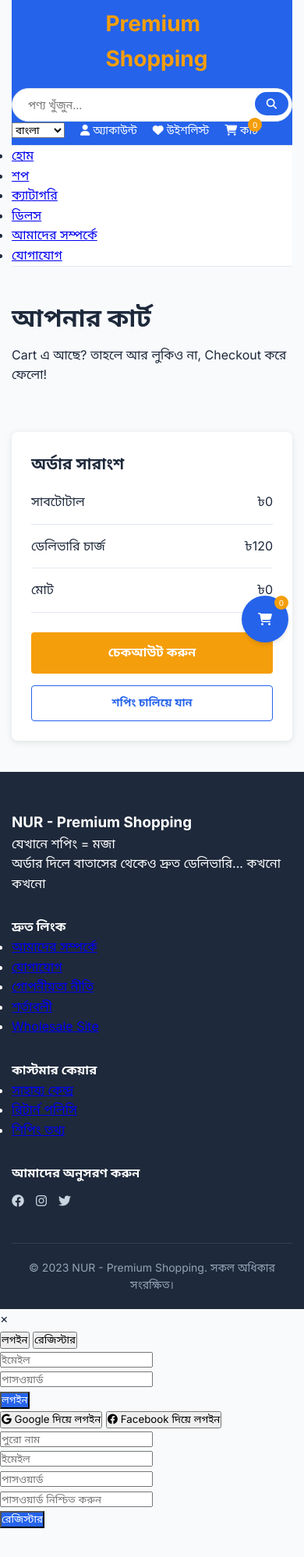
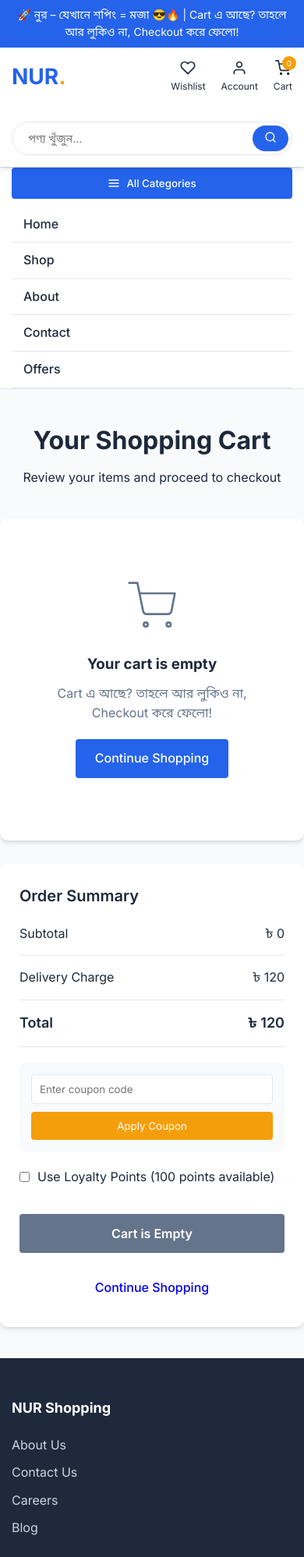
Before and after one commit to siam6988/nur_shop, a plain HTML site: page cart.html in a window 390 px wide. Shown: the top 1997 px of the page at 78% size. Before the commit the page ends 1961 px from the top, so only its background shows below. Drawn offline with Linux system fonts and the light colour scheme.

Commit message:
Update cart.html

```diff
--- a/cart.html
+++ b/cart.html
@@ -3,135 +3,83 @@
 <head>
     <meta charset="UTF-8">
     <meta name="viewport" content="width=device-width, initial-scale=1.0">
-    <title>কার্ট - NUR Premium Shopping</title>
+    <title>Shopping Cart - NUR Premium Shopping</title>
     <link rel="stylesheet" href="assets/css/style.css">
-    <link href="https://fonts.googleapis.com/css2?family=Inter:wght@300;400;500;600;700&family=Noto+Sans+Bengali:wght@300;400;500;600;700&display=swap" rel="stylesheet">
-    <link rel="stylesheet" href="https://cdnjs.cloudflare.com/ajax/libs/font-awesome/6.4.0/css/all.min.css">
+    <link href="https://fonts.googleapis.com/css2?family=Inter:wght@300;400;500;600;700&display=swap" rel="stylesheet">
+    <link href="https://fonts.googleapis.com/css2?family=Noto+Sans+Bengali:wght@300;400;500;600;700&display=swap" rel="stylesheet">
     <style>
-        .cart-section {
+        .cart-page {
             padding: 40px 0;
-            min-height: 60vh;
-        }
-
-        .cart-container {
-            display: grid;
-            grid-template-columns: 1fr 400px;
-            gap: 30px;
-            align-items: start;
         }
 
         .cart-header {
-            margin-bottom: 30px;
+            text-align: center;
+            margin-bottom: 40px;
         }
 
         .cart-header h1 {
             font-size: 32px;
-            color: var(--text);
+            color: var(--text-dark);
             margin-bottom: 10px;
         }
 
-        /* Empty Cart */
-        .empty-cart {
-            text-align: center;
-            padding: 60px 20px;
-            display: none;
+        .cart-content {
+            display: grid;
+            grid-template-columns: 2fr 1fr;
+            gap: 30px;
         }
 
-        .empty-cart i {
-            font-size: 80px;
-            color: var(--text-light);
-            margin-bottom: 20px;
-        }
-
-        .empty-cart h2 {
-            font-size: 24px;
-            color: var(--text);
-            margin-bottom: 10px;
-        }
-
-        .empty-cart p {
-            color: var(--text-light);
-            margin-bottom: 30px;
-        }
-
-        /* Cart Items */
         .cart-items {
             background: white;
-            border-radius: 8px;
-            box-shadow: 0 2px 10px rgba(0,0,0,0.1);
-            overflow: hidden;
+            border-radius: 10px;
+            padding: 20px;
+            box-shadow: var(--shadow);
         }
 
         .cart-item {
             display: grid;
-            grid-template-columns: 100px 1fr auto auto;
-            gap: 20px;
-            padding: 20px;
+            grid-template-columns: 100px 1fr auto auto auto;
+            gap: 15px;
+            align-items: center;
+            padding: 20px 0;
             border-bottom: 1px solid var(--border);
-            align-items: center;
         }
 
         .cart-item:last-child {
             border-bottom: none;
         }
 
-        .cart-item-image {
-            width: 100px;
-            height: 100px;
+        .item-image img {
+            width: 80px;
+            height: 80px;
+            object-fit: cover;
             border-radius: 8px;
-            overflow: hidden;
-            background: #f8fafc;
-            display: flex;
-            align-items: center;
-            justify-content: center;
         }
 
-        .cart-item-image i {
-            font-size: 24px;
-            color: var(--text-light);
+        .item-details h3 {
+            font-size: 16px;
+            margin-bottom: 5px;
+            color: var(--text-dark);
         }
 
-        .cart-item-details {
-            flex: 1;
+        .item-variant {
+            font-size: 14px;
+            color: var(--text-light);
+            margin-bottom: 5px;
         }
 
-        .cart-item-title {
-            font-size: 16px;
+        .item-price {
             font-weight: 600;
-            margin-bottom: 8px;
-            color: var(--text);
-        }
-
-        .cart-item-price {
-            font-size: 18px;
-            font-weight: 700;
-            color: var(--primary);
-            margin-bottom: 10px;
-        }
-
-        .cart-item-actions {
-            display: flex;
-            gap: 15px;
-        }
-
-        .btn-remove, .btn-wishlist {
-            background: none;
-            border: none;
-            color: var(--text-light);
-            cursor: pointer;
-            font-size: 14px;
-            transition: color 0.3s;
-        }
-
-        .btn-remove:hover {
-            color: var(--danger);
-        }
-
-        .btn-wishlist:hover {
             color: var(--primary);
         }
 
-        .cart-item-quantity {
+        .free-shipping {
+            color: var(--success);
+            font-size: 12px;
+            font-weight: 500;
+        }
+
+        .item-quantity {
             display: flex;
             align-items: center;
             gap: 10px;
@@ -147,43 +95,64 @@
             display: flex;
             align-items: center;
             justify-content: center;
-            transition: all 0.3s;
-        }
-
-        .quantity-btn:hover {
-            background: var(--primary);
-            color: white;
-            border-color: var(--primary);
         }
 
         .quantity {
-            min-width: 40px;
+            min-width: 30px;
             text-align: center;
-            font-weight: 600;
+            font-weight: 500;
         }
 
-        .cart-item-total {
-            font-size: 18px;
-            font-weight: 700;
-            color: var(--text);
-            min-width: 100px;
+        .item-total {
+            font-weight: 600;
+            color: var(--text-dark);
+            min-width: 80px;
             text-align: right;
         }
 
-        /* Cart Summary */
+        .remove-item {
+            background: none;
+            border: none;
+            color: var(--danger);
+            cursor: pointer;
+            padding: 5px;
+        }
+
+        .empty-cart {
+            text-align: center;
+            padding: 60px 20px;
+        }
+
+        .empty-cart svg {
+            color: var(--text-light);
+            margin-bottom: 20px;
+        }
+
+        .empty-cart h3 {
+            margin-bottom: 10px;
+            color: var(--text-dark);
+        }
+
+        .empty-cart p {
+            color: var(--text-light);
+            margin-bottom: 20px;
+        }
+
         .cart-summary {
             background: white;
-            border-radius: 8px;
-            box-shadow: 0 2px 10px rgba(0,0,0,0.1);
+            border-radius: 10px;
             padding: 25px;
+            box-shadow: var(--shadow);
+            height: fit-content;
             position: sticky;
             top: 100px;
         }
 
-        .cart-summary h2 {
+        .summary-title {
             font-size: 20px;
+            font-weight: 600;
             margin-bottom: 20px;
-            color: var(--text);
+            color: var(--text-dark);
         }
 
         .summary-row {
@@ -194,287 +163,280 @@
             border-bottom: 1px solid var(--border);
         }
 
-        .summary-row:last-child {
-            border-bottom: none;
-            font-weight: 700;
+        .summary-total {
             font-size: 18px;
+            font-weight: 600;
+            color: var(--text-dark);
         }
 
-        .summary-actions {
-            margin-top: 25px;
+        .coupon-section {
+            margin: 20px 0;
+            padding: 15px;
+            background: #f8fafc;
+            border-radius: 8px;
         }
 
-        .btn-checkout {
+        .coupon-input {
+            width: 100%;
+            padding: 10px;
+            border: 1px solid var(--border);
+            border-radius: 4px;
+            margin-bottom: 10px;
+        }
+
+        .apply-coupon {
+            width: 100%;
+            padding: 10px;
+            background: var(--accent);
+            color: white;
+            border: none;
+            border-radius: 4px;
+            cursor: pointer;
+        }
+
+        .points-section {
+            margin: 15px 0;
+        }
+
+        .use-points {
+            display: flex;
+            align-items: center;
+            gap: 10px;
+        }
+
+        .checkout-btn {
             width: 100%;
             padding: 15px;
-            background: var(--accent);
+            background: var(--primary);
             color: white;
             border: none;
             border-radius: 4px;
             font-size: 16px;
             font-weight: 600;
             cursor: pointer;
-            transition: background 0.3s;
-            margin-bottom: 15px;
+            margin-top: 20px;
         }
 
-        .btn-checkout:hover {
-            background: #e69008;
+        .checkout-btn:disabled {
+            background: var(--text-light);
+            cursor: not-allowed;
         }
 
-        .btn-continue {
-            width: 100%;
-            padding: 12px;
-            background: transparent;
-            color: var(--primary);
-            border: 1px solid var(--primary);
-            border-radius: 4px;
-            font-size: 14px;
-            font-weight: 600;
-            cursor: pointer;
-            transition: all 0.3s;
+        .continue-shopping {
+            text-align: center;
+            margin-top: 20px;
         }
 
-        .btn-continue:hover {
-            background: var(--primary);
-            color: white;
-        }
-
-        /* Responsive */
-        @media (max-width: 992px) {
-            .cart-container {
+        @media (max-width: 768px) {
+            .cart-content {
                 grid-template-columns: 1fr;
             }
 
-            .cart-summary {
-                position: static;
-            }
-        }
-
-        @media (max-width: 768px) {
             .cart-item {
                 grid-template-columns: 80px 1fr;
-                gap: 15px;
+                gap: 10px;
             }
 
-            .cart-item-quantity, .cart-item-total {
+            .item-quantity, .item-total, .remove-item {
                 grid-column: 1 / -1;
                 justify-self: start;
                 margin-top: 10px;
             }
 
-            .cart-item-total {
-                justify-self: end;
-                margin-top: 0;
+            .item-quantity {
+                order: 1;
             }
 
-            .cart-item-image {
-                width: 80px;
-                height: 80px;
+            .item-total {
+                order: 2;
+                margin-left: auto;
+            }
+
+            .remove-item {
+                order: 3;
             }
         }
     </style>
 </head>
 <body>
-    <!-- Header -->
-    <header class="header">
+    <!-- Header (Same as index.html) -->
+    <div class="header-top">
         <div class="container">
-            <div class="header-top">
-                <div class="logo" onclick="window.location.href='index.html'">
-                    <h1>NUR</h1>
-                    <span>Premium Shopping</span>
+            <div class="header-promo">
+                🚀 নুর – যেখানে শপিং = মজা 😎🔥 | Cart এ আছে? তাহলে আর লুকিও না, Checkout করে ফেলো!
+            </div>
+        </div>
+    </div>
+
+    <header>
+        <div class="header-main">
+            <div class="container">
+                <a href="index.html" class="logo">NUR<span>.</span></a>
+
+                <div class="search-bar">
+                    <input type="text" placeholder="পণ্য খুঁজুন...">
+                    <button>
+                        <svg xmlns="http://www.w3.org/2000/svg" width="16" height="16" viewBox="0 0 24 24" fill="none" stroke="currentColor" stroke-width="2" stroke-linecap="round" stroke-linejoin="round">
+                            <circle cx="11" cy="11" r="8"></circle>
+                            <line x1="21" y1="21" x2="16.65" y2="16.65"></line>
+                        </svg>
+                    </button>
                 </div>
-                <div class="search-bar">
-                    <input type="text" placeholder="পণ্য খুঁজুন..." id="searchInput">
-                    <button onclick="performSearch()"><i class="fas fa-search"></i></button>
-                </div>
+
                 <div class="header-actions">
-                    <div class="language-switch">
-                        <select id="languageSelect">
-                            <option value="bn" selected>বাংলা</option>
-                            <option value="en">English</option>
-                        </select>
-                    </div>
-                    <div class="action-item" onclick="toggleAuthModal()">
-                        <i class="fas fa-user"></i>
-                        <span>অ্যাকাউন্ট</span>
-                    </div>
-                    <div class="action-item" onclick="window.location.href='wishlist.html'">
-                        <i class="fas fa-heart"></i>
-                        <span>উইশলিস্ট</span>
-                    </div>
-                    <div class="action-item cart-icon" onclick="window.location.href='cart.html'">
-                        <i class="fas fa-shopping-cart"></i>
-                        <span>কার্ট</span>
-                        <span class="cart-count">0</span>
-                    </div>
+                    <a href="wishlist.html" class="header-action">
+                        <svg xmlns="http://www.w3.org/2000/svg" width="20" height="20" viewBox="0 0 24 24" fill="none" stroke="currentColor" stroke-width="2" stroke-linecap="round" stroke-linejoin="round">
+                            <path d="M20.84 4.61a5.5 5.5 0 0 0-7.78 0L12 5.67l-1.06-1.06a5.5 5.5 0 0 0-7.78 7.78l1.06 1.06L12 21.23l7.78-7.78 1.06-1.06a5.5 5.5 0 0 0 0-7.78z"></path>
+                        </svg>
+                        Wishlist
+                    </a>
+
+                    <a href="auth.html" class="header-action">
+                        <svg xmlns="http://www.w3.org/2000/svg" width="20" height="20" viewBox="0 0 24 24" fill="none" stroke="currentColor" stroke-width="2" stroke-linecap="round" stroke-linejoin="round">
+                            <path d="M20 21v-2a4 4 0 0 0-4-4H8a4 4 0 0 0-4 4v2"></path>
+                            <circle cx="12" cy="7" r="4"></circle>
+                        </svg>
+                        Account
+                    </a>
+
+                    <a href="cart.html" class="header-action cart-icon">
+                        <svg xmlns="http://www.w3.org/2000/svg" width="20" height="20" viewBox="0 0 24 24" fill="none" stroke="currentColor" stroke-width="2" stroke-linecap="round" stroke-linejoin="round">
+                            <circle cx="9" cy="21" r="1"></circle>
+                            <circle cx="20" cy="21" r="1"></circle>
+                            <path d="M1 1h4l2.68 13.39a2 2 0 0 0 2 1.61h9.72a2 2 0 0 0 2-1.61L23 6H6"></path>
+                        </svg>
+                        Cart
+                        <div class="cart-count">0</div>
+                    </a>
                 </div>
             </div>
-            <nav class="navbar">
-                <ul>
-                    <li><a href="index.html">হোম</a></li>
-                    <li><a href="shop.html">শপ</a></li>
-                    <li><a href="categories.html">ক্যাটাগরি</a></li>
-                    <li><a href="deals.html">ডিলস</a></li>
-                    <li><a href="about.html">আমাদের সম্পর্কে</a></li>
-                    <li><a href="contact.html">যোগাযোগ</a></li>
-                </ul>
-            </nav>
         </div>
     </header>
 
-    <!-- Cart Section -->
-    <section class="cart-section">
-        <div class="container">
-            <div class="cart-header">
-                <h1>আপনার কার্ট</h1>
-                <p>Cart এ আছে? তাহলে আর লুকিও না, Checkout করে ফেলো!</p>
+    <nav>
+        <div class="container nav-container">
+            <div class="categories">
+                <button class="categories-btn">
+                    <svg xmlns="http://www.w3.org/2000/svg" width="16" height="16" viewBox="0 0 24 24" fill="none" stroke="currentColor" stroke-width="2" stroke-linecap="round" stroke-linejoin="round">
+                        <line x1="3" y1="12" x2="21" y2="12"></line>
+                        <line x1="3" y1="6" x2="21" y2="6"></line>
+                        <line x1="3" y1="18" x2="21" y2="18"></line>
+                    </svg>
+                    All Categories
+                </button>
             </div>
 
-            <!-- Empty Cart -->
-            <div id="emptyCart" class="empty-cart">
-                <i class="fas fa-shopping-cart"></i>
-                <h2>আপনার কার্ট খালি</h2>
-                <p>কার্টে পণ্য যোগ করুন এবং ডিল উপভোগ করুন</p>
-                <a href="shop.html" class="btn-primary">শপিং চালিয়ে যান</a>
+            <ul class="nav-links">
+                <li><a href="index.html">Home</a></li>
+                <li><a href="shop.html">Shop</a></li>
+                <li><a href="about.html">About</a></li>
+                <li><a href="contact.html">Contact</a></li>
+                <li><a href="offers.html">Offers</a></li>
+            </ul>
+        </div>
+    </nav>
+
+    <!-- Cart Content -->
+    <div class="container cart-page">
+        <div class="cart-header">
+            <h1>Your Shopping Cart</h1>
+            <p>Review your items and proceed to checkout</p>
+        </div>
+
+        <div class="cart-content">
+            <div class="cart-items" id="cart-items">
+                <!-- Cart items will be loaded by JavaScript -->
             </div>
 
-            <!-- Cart Content -->
-            <div id="cartContent" class="cart-container">
-                <!-- Cart Items -->
-                <div class="cart-items">
-                    <div id="cartItems">
-                        <!-- Cart items will be loaded here -->
-                    </div>
+            <div class="cart-summary">
+                <h3 class="summary-title">Order Summary</h3>
+
+                <div class="summary-row">
+                    <span>Subtotal</span>
+                    <span id="cart-subtotal">৳ 0</span>
                 </div>
 
-                <!-- Cart Summary -->
-                <div class="cart-summary">
-                    <h2>অর্ডার সারাংশ</h2>
-                    <div class="summary-row">
-                        <span>সাবটোটাল</span>
-                        <span id="subtotal">৳0</span>
-                    </div>
-                    <div class="summary-row">
-                        <span>ডেলিভারি চার্জ</span>
-                        <span id="shipping">৳120</span>
-                    </div>
-                    <div class="summary-row">
-                        <span>মোট</span>
-                        <span id="total">৳0</span>
-                    </div>
-                    <div class="summary-actions">
-                        <button id="checkoutBtn" class="btn-checkout">চেকআউট করুন</button>
-                        <button id="continueShopping" class="btn-continue">শপিং চালিয়ে যান</button>
-                    </div>
+                <div class="summary-row">
+                    <span>Delivery Charge</span>
+                    <span id="cart-delivery">৳ 120</span>
+                </div>
+
+                <div class="summary-row summary-total">
+                    <span>Total</span>
+                    <span id="cart-total">৳ 120</span>
+                </div>
+
+                <div class="coupon-section">
+                    <input type="text" class="coupon-input" placeholder="Enter coupon code">
+                    <button class="apply-coupon">Apply Coupon</button>
+                </div>
+
+                <div class="points-section">
+                    <label class="use-points">
+                        <input type="checkbox" class="use-points">
+                        <span>Use Loyalty Points (100 points available)</span>
+                    </label>
+                </div>
+
+                <button class="checkout-btn" id="checkout-btn">Proceed to Checkout</button>
+
+                <div class="continue-shopping">
+                    <a href="shop.html" class="btn btn-outline">Continue Shopping</a>
                 </div>
             </div>
         </div>
-    </section>
+    </div>
 
-    <!-- Footer -->
-    <footer class="footer">
+    <!-- Footer (Same as index.html) -->
+    <footer>
         <div class="container">
             <div class="footer-content">
-                <div class="footer-section">
-                    <h3>NUR - Premium Shopping</h3>
-                    <p>যেখানে শপিং = মজা</p>
-                    <p>অর্ডার দিলে বাতাসের থেকেও দ্রুত ডেলিভারি... কখনো কখনো</p>
-                </div>
-                <div class="footer-section">
-                    <h4>দ্রুত লিংক</h4>
-                    <ul>
-                        <li><a href="about.html">আমাদের সম্পর্কে</a></li>
-                        <li><a href="contact.html">যোগাযোগ</a></li>
-                        <li><a href="privacy.html">গোপনীয়তা নীতি</a></li>
-                        <li><a href="terms.html">শর্তাবলী</a></li>
-                        <li><a href="#" target="_blank">Wholesale Site</a></li>
+                <div class="footer-column">
+                    <h3>NUR Shopping</h3>
+                    <ul class="footer-links">
+                        <li><a href="about.html">About Us</a></li>
+                        <li><a href="contact.html">Contact Us</a></li>
+                        <li><a href="careers.html">Careers</a></li>
+                        <li><a href="blog.html">Blog</a></li>
                     </ul>
                 </div>
-                <div class="footer-section">
-                    <h4>কাস্টমার কেয়ার</h4>
-                    <ul>
-                        <li><a href="help.html">সাহায্য কেন্দ্র</a></li>
-                        <li><a href="returns.html">রিটার্ন পলিসি</a></li>
-                        <li><a href="shipping.html">শিপিং তথ্য</a></li>
+
+                <div class="footer-column">
+                    <h3>Customer Service</h3>
+                    <ul class="footer-links">
+                        <li><a href="help.html">Help Center</a></li>
+                        <li><a href="returns.html">Returns & Refunds</a></li>
+                        <li><a href="shipping.html">Shipping Info</a></li>
+                        <li><a href="size-guide.html">Size Guide</a></li>
                     </ul>
                 </div>
-                <div class="footer-section">
-                    <h4>আমাদের অনুসরণ করুন</h4>
-                    <div class="social-links">
-                        <a href="#"><i class="fab fa-facebook"></i></a>
-                        <a href="#"><i class="fab fa-instagram"></i></a>
-                        <a href="#"><i class="fab fa-twitter"></i></a>
-                    </div>
+
+                <div class="footer-column">
+                    <h3>Policies</h3>
+                    <ul class="footer-links">
+                        <li><a href="privacy.html">Privacy Policy</a></li>
+                        <li><a href="terms.html">Terms of Service</a></li>
+                        <li><a href="cookies.html">Cookie Policy</a></li>
+                        <li><a href="faq.html">FAQ</a></li>
+                    </ul>
+                </div>
+
+                <div class="footer-column">
+                    <h3>Contact Info</h3>
+                    <ul class="footer-links">
+                        <li>Email: support@nurshopping.com</li>
+                        <li>Phone: +880 1234-567890</li>
+                        <li>Address: 123 Shopping Street, Dhaka</li>
+                    </ul>
                 </div>
             </div>
+
             <div class="footer-bottom">
-                <p>&copy; 2023 NUR - Premium Shopping. সকল অধিকার সংরক্ষিত।</p>
+                <p>&copy; 2023 NUR - Premium Shopping. All rights reserved.</p>
             </div>
         </div>
     </footer>
 
-    <!-- Floating Cart -->
-    <div class="floating-cart" onclick="window.location.href='cart.html'">
-        <i class="fas fa-shopping-cart"></i>
-        <span class="cart-count">0</span>
-    </div>
-
-    <!-- Authentication Modal -->
-    <div id="authModal" class="modal">
-        <div class="modal-content">
-            <span class="close">&times;</span>
-            <div class="auth-tabs">
-                <button class="tab-btn active" data-tab="login">লগইন</button>
-                <button class="tab-btn" data-tab="register">রেজিস্টার</button>
-            </div>
-
-            <div id="login" class="tab-content active">
-                <form id="loginForm">
-                    <div class="form-group">
-                        <input type="email" placeholder="ইমেইল" required>
-                    </div>
-                    <div class="form-group">
-                        <input type="password" placeholder="পাসওয়ার্ড" required>
-                    </div>
-                    <button type="submit" class="btn-primary">লগইন</button>
-                </form>
-                <div class="social-login">
-                    <button class="btn-google" onclick="signInWithGoogle()">
-                        <i class="fab fa-google"></i> Google দিয়ে লগইন
-                    </button>
-                    <button class="btn-facebook" onclick="signInWithFacebook()">
-                        <i class="fab fa-facebook"></i> Facebook দিয়ে লগইন
-                    </button>
-                </div>
-            </div>
-
-            <div id="register" class="tab-content">
-                <form id="registerForm">
-                    <div class="form-group">
-                        <input type="text" placeholder="পুরো নাম" required>
-                    </div>
-                    <div class="form-group">
-                        <input type="email" placeholder="ইমেইল" required>
-                    </div>
-                    <div class="form-group">
-                        <input type="password" placeholder="পাসওয়ার্ড" required>
-                    </div>
-                    <div class="form-group">
-                        <input type="password" placeholder="পাসওয়ার্ড নিশ্চিত করুন" required>
-                    </div>
-                    <button type="submit" class="btn-primary">রেজিস্টার</button>
-                </form>
-            </div>
-        </div>
-    </div>
-
-    <script src="https://www.gstatic.com/firebasejs/8.10.0/firebase-app.js"></script>
-    <script src="https://www.gstatic.com/firebasejs/8.10.0/firebase-auth.js"></script>
-    <script src="https://www.gstatic.com/firebasejs/8.10.0/firebase-firestore.js"></script>
-    <script src="firebase-config.js"></script>
-    <script src="assets/js/app.js"></script>
-    <script src="assets/js/auth.js"></script>
     <script src="assets/js/cart.js"></script>
 </body>
 </html>
```
